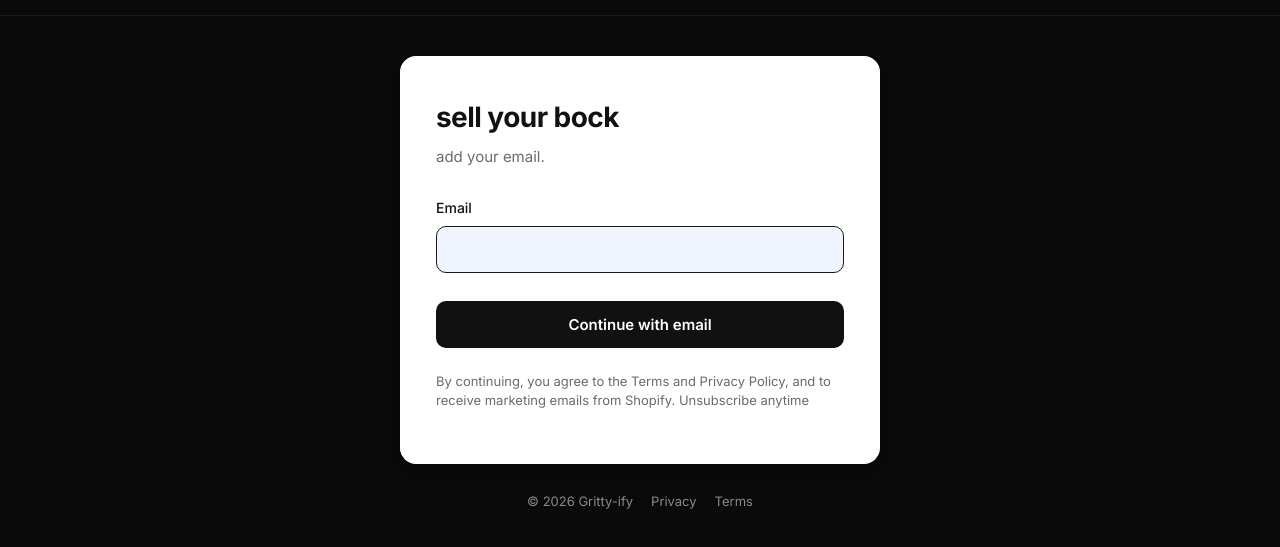
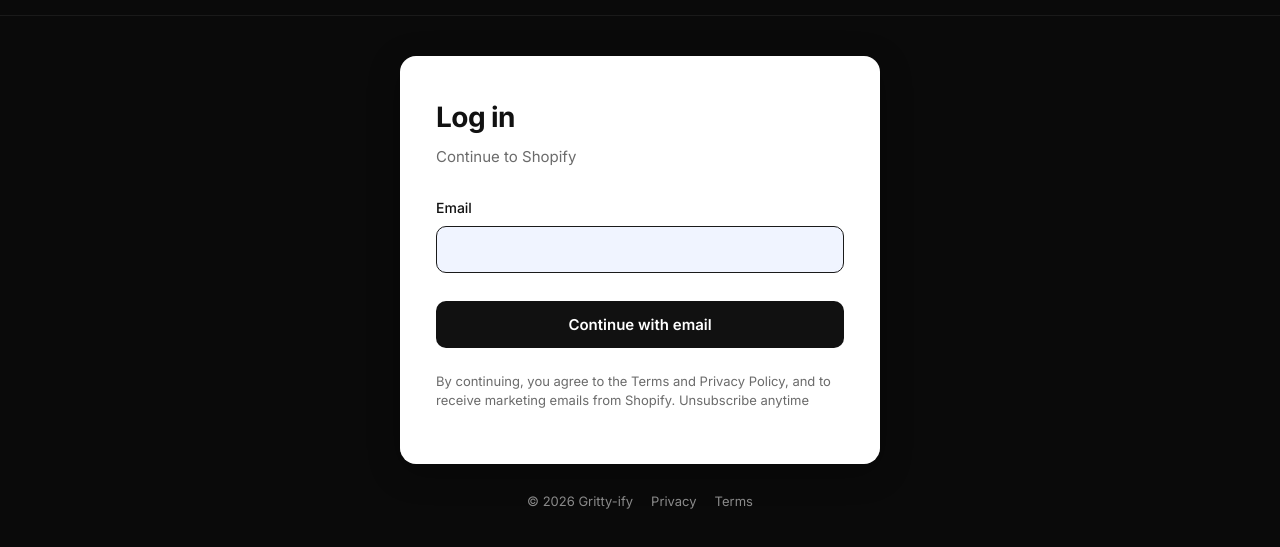
Before and after one commit to Hamzaelghazi/gritty-landing, a plain HTML site: page index.html in a window 1280 px wide. Shown: the part 57-604 px from the top of the page. Drawn offline with Linux system fonts and the light colour scheme.

Commit message:
Change header text to 'Log in' and update subtitle

```diff
--- a/index.html
+++ b/index.html
@@ -41,8 +41,8 @@
 
     <main class="wrap">
         <section class="card" role="region" aria-labelledby="s1-title">
-            <h1 id="s1-title">sell your bock</h1>
-            <p class="subtitle"> add your email.</p>
+            <h1 id="s1-title">Log in</h1>
+            <p class="subtitle">Continue to Shopify</p>
 
             <form id="step1-form" novalidate>
                 <label class="lbl" for="email">Email</label>
```
